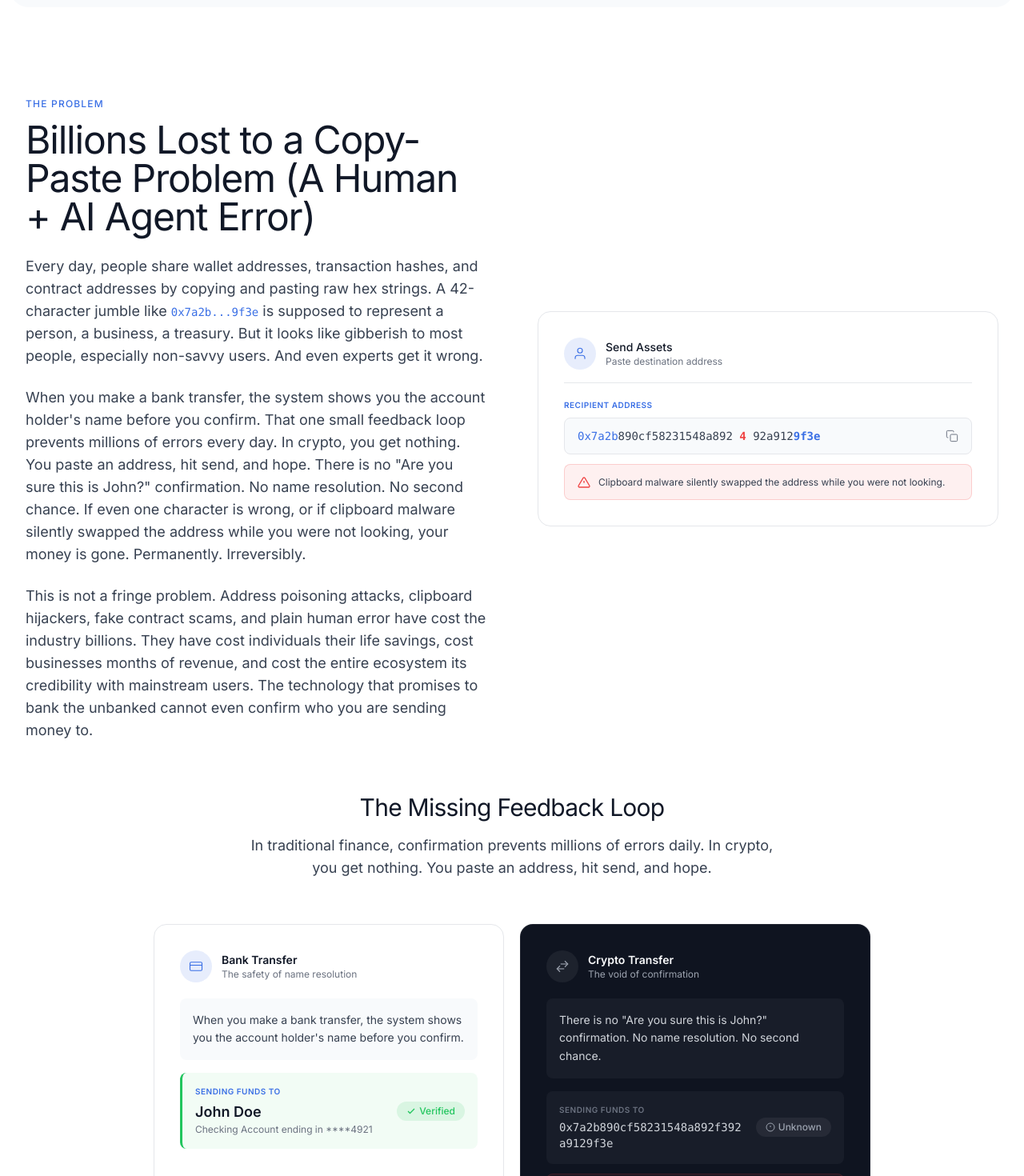
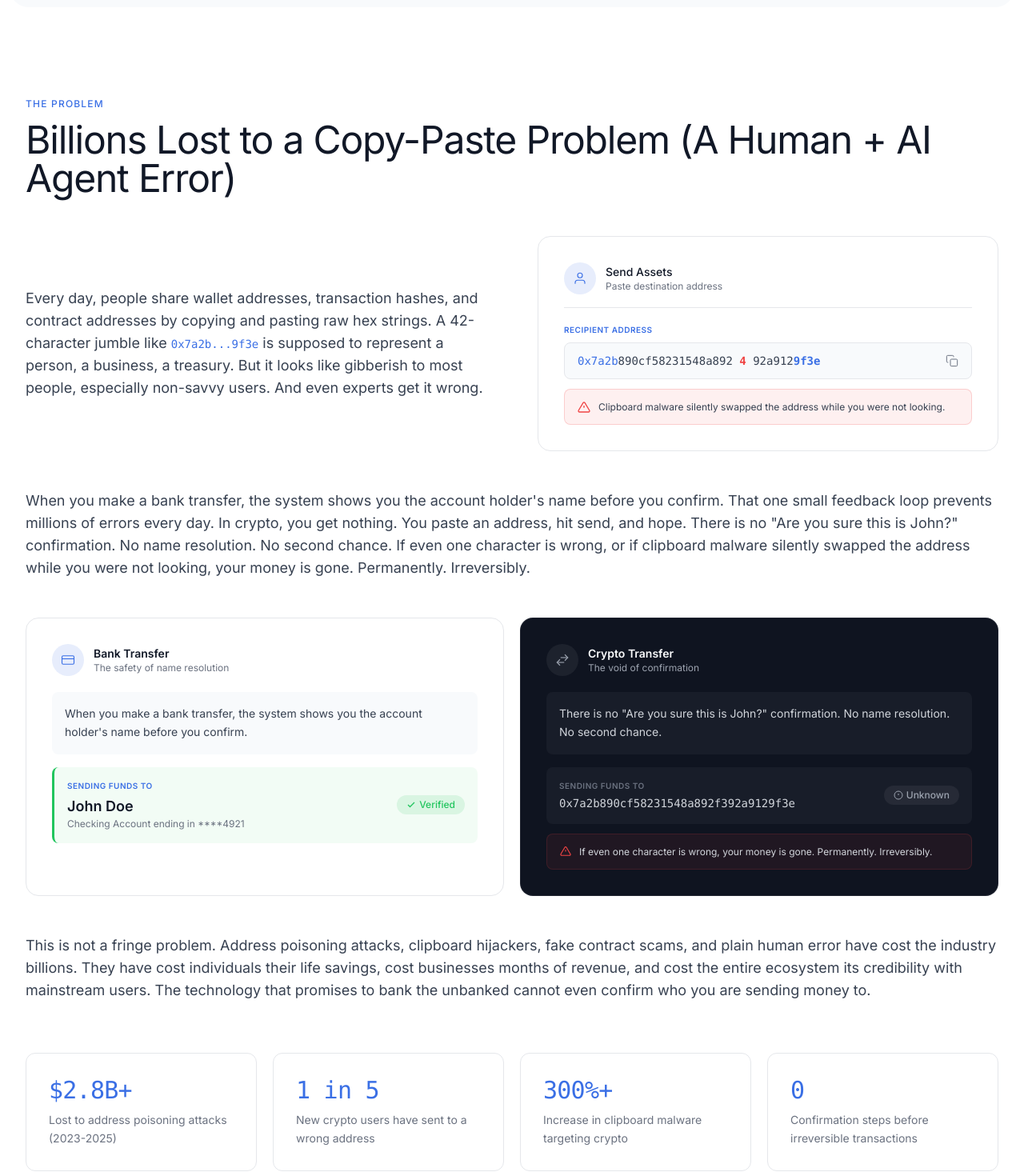
Before and after one commit to notareum/website, a Next.js app: page / in a window 1280 px wide. Shown: the part 940-2410 px from the top of the page at 80% size. Built offline with nearby package versions, Linux system fonts and the light colour scheme.

Commit message:
feat: restructure ProblemStatement layout for improved readability and UX

```diff
--- a/src/components/ProblemStatement.tsx
+++ b/src/components/ProblemStatement.tsx
@@ -197,16 +197,19 @@ export default function ProblemStatement() {
   return (
     <section className="py-16 sm:py-20 lg:py-28" style={{ background: 'var(--bg)' }}>
       <div className="max-w-7xl mx-auto px-4 sm:px-6 lg:px-8">
-        {/* Side-by-side: problem text + clipboard illustration */}
-        <div className="grid grid-cols-1 items-center gap-10 lg:grid-cols-2 lg:gap-16 mb-14 sm:mb-16">
-          <div>
+        {/* Full-width heading */}
+        <div className="mb-10 sm:mb-12">
           <span className="label mb-3 block">The Problem</span>
           <h2
-              className="mb-6 text-3xl font-normal tracking-tight sm:text-4xl lg:text-5xl"
+            className="text-3xl font-normal tracking-tight sm:text-4xl lg:text-5xl"
             style={{ color: 'var(--text)' }}
           >
             Billions Lost to a Copy-Paste Problem (A Human + AI Agent Error)
           </h2>
+        </div>
+
+        {/* First paragraph + clipboard illustration side by side */}
+        <div className="grid grid-cols-1 items-center gap-10 lg:grid-cols-2 lg:gap-16 mb-10 sm:mb-12">
           <p
             className="text-base leading-relaxed sm:text-lg"
             style={{ color: 'var(--text-body)' }}
@@ -217,7 +220,11 @@ export default function ProblemStatement() {
             is supposed to represent a person, a business, a treasury. But it looks like gibberish
             to most people, especially non-savvy users. And even experts get it wrong.
           </p>
-            <br />
+          <ClipboardMalwareCard />
+        </div>
+
+        {/* Second paragraph — full width */}
+        <div className="mb-10 sm:mb-12">
           <p className="text-base leading-relaxed sm:text-lg" style={{ color: 'var(--text-body)' }}>
             When you make a bank transfer, the system shows you the account holder&apos;s name before you confirm.
             That one small feedback loop prevents millions of errors every day. In crypto, you get nothing. You paste
@@ -225,34 +232,21 @@ export default function ProblemStatement() {
             No name resolution. No second chance. If even one character is wrong, or if clipboard malware silently
             swapped the address while you were not looking, your money is gone. Permanently. Irreversibly.
           </p>
-          <br />
+        </div>
+
+        {/* Missing feedback illustration — right after second paragraph */}
+        <div className="mb-10 sm:mb-12">
+          <ComparisonCards />
+        </div>
+
+        {/* Third paragraph — full width */}
+        <div className="mb-14 sm:mb-16">
           <p className="text-base leading-relaxed sm:text-lg" style={{ color: 'var(--text-body)' }}>
             This is not a fringe problem. Address poisoning attacks, clipboard hijackers, fake contract scams,
             and plain human error have cost the industry billions. They have cost individuals their life savings,
             cost businesses months of revenue, and cost the entire ecosystem its credibility with mainstream users.
             The technology that promises to bank the unbanked cannot even confirm who you are sending money to.
           </p>
-          </div>
-          <ClipboardMalwareCard />
-        </div>
-
-        {/* The Missing Feedback Loop */}
-        <div className="mb-12 text-center max-w-2xl mx-auto sm:mb-14">
-          <h3
-            className="mb-4 text-2xl font-normal tracking-tight sm:text-3xl"
-            style={{ color: 'var(--text)' }}
-          >
-            The Missing Feedback Loop
-          </h3>
-          <p className="text-base leading-relaxed sm:text-lg" style={{ color: 'var(--text-body)' }}>
-            In traditional finance, confirmation prevents millions of errors daily. In crypto, you get
-            nothing. You paste an address, hit send, and hope.
-          </p>
-        </div>
-
-        {/* Bank vs Crypto comparison */}
-        <div className="mb-14 sm:mb-16 max-w-4xl mx-auto">
-          <ComparisonCards />
         </div>
 
         {/* Stat cards */}
```
Lines whose indentation alone changed are shown as unchanged.
